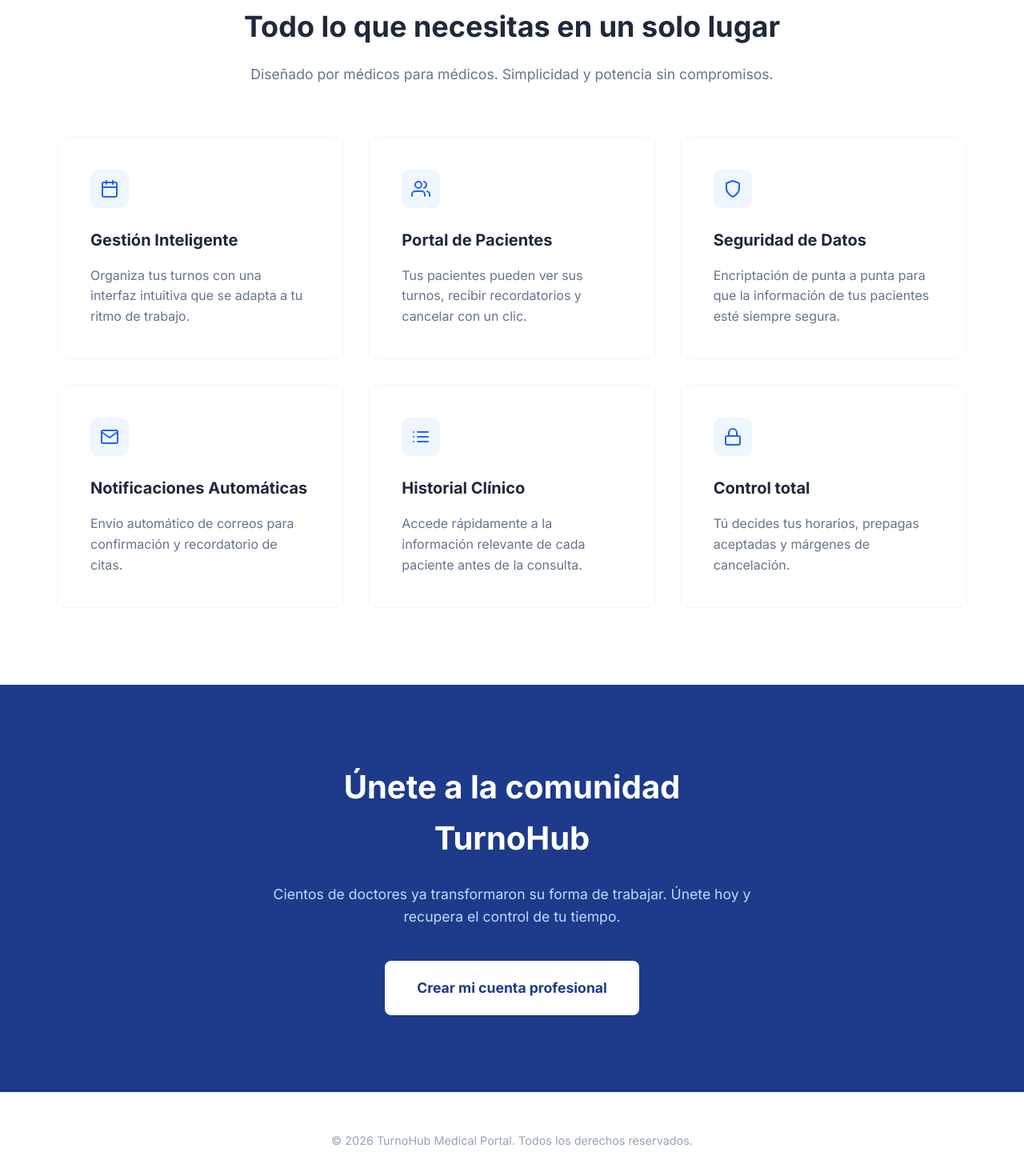
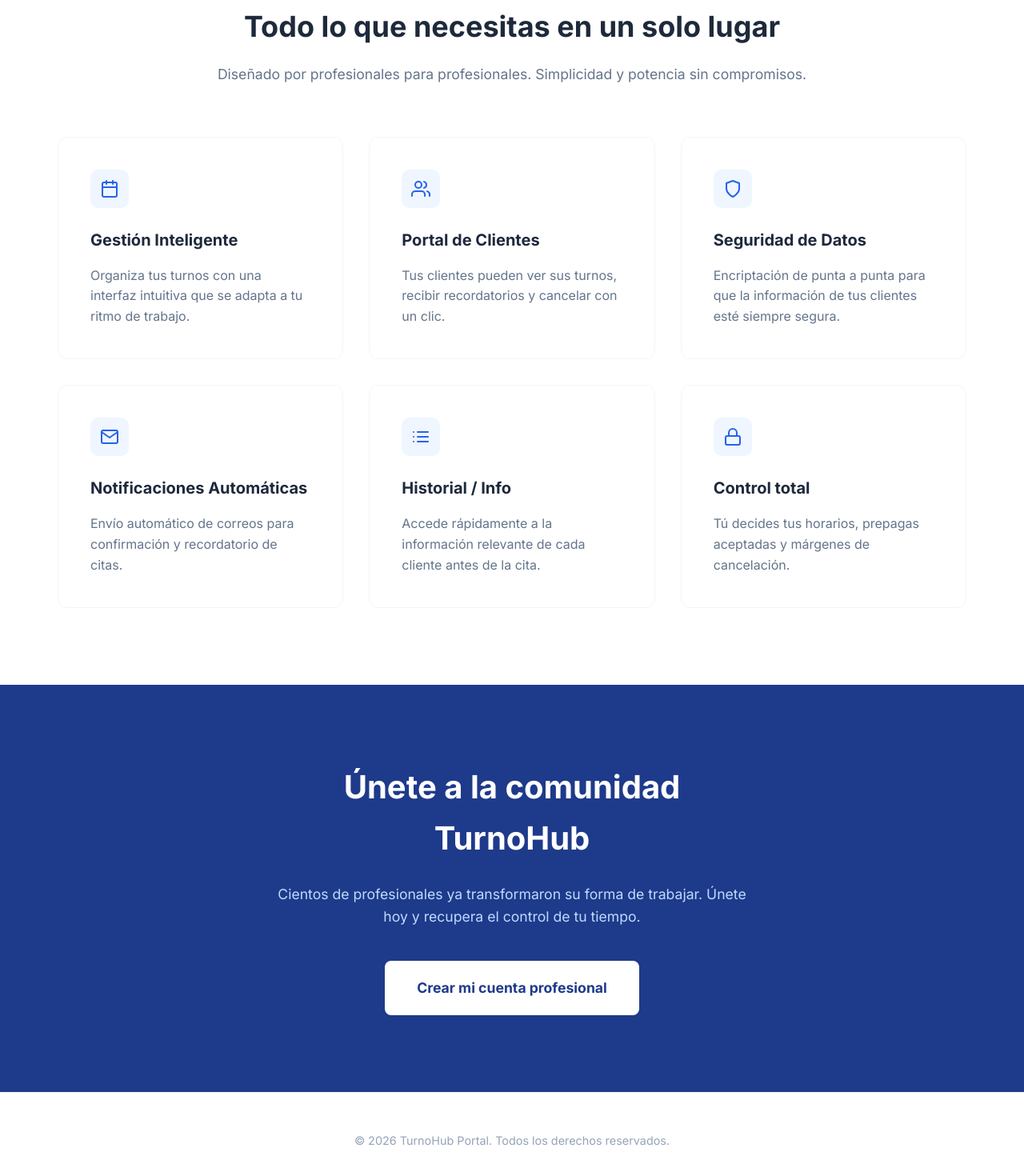
Before and after one commit to agusalvarenga1998/Gestor-de-Turnos, a React (Create React App) app in the folder client/: page /why-turnohub in a window 1280 px wide. Shown: the part 734-2204 px from the top of the page at 80% size. Built offline with nearby package versions, Linux system fonts and the light colour scheme; no server answers.

Commit message:
feat: renaming 'Paciente' to 'Cliente' across all professional UI and public portal

```diff
--- a/client/src/App.js
+++ b/client/src/App.js
@@ -49,7 +49,7 @@
 
   return (
     <Routes>
-      {/* Portal del Paciente (públicas) - siempre disponible */}
+      {/* Portal del Cliente (públicas) - siempre disponible */}
       <Route path="/patient" element={<PatientPortalHomePage />} />
       <Route path="/patient/appointment/:appointmentCode" element={<PatientAppointmentViewPage />} />
       <Route path="/appointment/:token" element={<ConfirmAppointmentPage />} />
--- a/client/src/pages/AppointmentsPage.js
+++ b/client/src/pages/AppointmentsPage.js
@@ -370,14 +370,14 @@
 
               <form onSubmit={handleCreateAppointment} className={styles.form}>
                 <div className={styles.formGroup}>
-                  <label>Paciente*</label>
+                  <label>Cliente*</label>
                   <select
                     name="patientId"
                     value={formData.patientId}
                     onChange={handleFormChange}
                     required
                   >
-                    <option value="">Selecciona un paciente</option>
+                    <option value="">Selecciona un cliente</option>
                     {patients.map(p => (
                       <option key={p.id} value={p.id}>{p.name}</option>
                     ))}
@@ -505,7 +505,7 @@
             <Icon name="search" size={18} color="#64748b" />
             <input
               type="text"
-              placeholder="Buscar paciente o teléfono..."
+              placeholder="Buscar cliente o teléfono..."
               value={searchTerm}
               onChange={(e) => setSearchTerm(e.target.value)}
               className={styles.searchInput}
@@ -552,7 +552,7 @@
               <thead>
                 <tr>
                   <th>Turno</th>
-                  <th>Paciente</th>
+                  <th>Cliente</th>
                   <th>Motivo / Obra Social</th>
                   <th>Costo Total</th>
                   <th>Seña Pagada</th>
@@ -579,7 +579,7 @@
                         <div className={styles.time}>{appt.appointment_time}</div>
                         <div className={styles.miniCode}>{appt.appointment_code}</div>
                       </td>
-                      <td className={styles.patientInfo} data-label="Paciente">
+                      <td className={styles.patientInfo} data-label="Cliente">
                         <div className={styles.pName}>{appt.patient_name}</div>
                         <div className={styles.pPhone}>{appt.patient_phone}</div>
                       </td>
--- a/client/src/pages/ConfirmAppointmentPage.js
+++ b/client/src/pages/ConfirmAppointmentPage.js
@@ -98,8 +98,8 @@
     const endTime = `${year}${month}${day}T${endHour}${minutes}00`;
 
     // Crear título y descripción
-    const title = `Cita con Dr. ${appointment.doctor_name}`;
-    const description = `Paciente: ${appointment.patient_name}\n${
+    const title = `Cita con ${appointment.doctor_name}`;
+    const description = `Cliente: ${appointment.patient_name}\n${
       appointment.doctor_specialization ? `Especialidad: ${appointment.doctor_specialization}\n` : ''
     }${appointment.reason_for_visit ? `Motivo: ${appointment.reason_for_visit}` : ''}`;
 
@@ -119,7 +119,7 @@
       <div className={styles.card}>
         <div className={styles.header}>
           <Icon name="calendar-check" size={32} color="#2563eb" />
-          <h1>Tu Cita Médica</h1>
+          <h1>Tu Cita</h1>
         </div>
 
         <div className={styles.content}>
@@ -142,10 +142,10 @@
             </div>
           </div>
 
-          {/* Información del Paciente */}
+          {/* Información del Cliente */}
           <div className={styles.section}>
             <h2 className={styles.sectionTitle}>
-              <Icon name="user" size={20} color="#2563eb" /> Paciente
+              <Icon name="user" size={20} color="#2563eb" /> Cliente
             </h2>
             <div className={styles.infoBlock}>
               <div className={styles.infoPair}>
@@ -214,7 +214,7 @@
 
         <div className={styles.footer}>
           <p className={styles.footerText}>
-            Sistema de Gestión de Citas Médicas
+            Sistema de Gestión de Turnos
           </p>
         </div>
       </div>
--- a/client/src/pages/HelpCenterPage.js
+++ b/client/src/pages/HelpCenterPage.js
@@ -15,11 +15,11 @@
     {
       icon: 'calendar',
       title: 'Gestión de Turnos',
-      topics: ['Configurar horarios', 'Bloquear días', 'Reprogramar pacientes']
+      topics: ['Configurar horarios', 'Bloquear días', 'Reprogramar clientes']
     },
     {
       icon: 'shield',
-      title: 'Pacientes y Privacidad',
+      title: 'Clientes y Privacidad',
       topics: ['Gestión de historias', 'Protección de datos', 'Consentimiento digital']
     },
     {
--- a/client/src/pages/PatientAppointmentViewPage.js
+++ b/client/src/pages/PatientAppointmentViewPage.js
@@ -251,7 +251,7 @@
             {/* Información del Paciente */}
             <div className={styles.patientDetailedInfo}>
               <div className={styles.dataRow}>
-                <span className={styles.dataLabel}>PACIENTE</span>
+                <span className={styles.dataLabel}>CLIENTE</span>
                 <span className={styles.dataValue}>{appointment.patient_name}</span>
               </div>
               <div className={styles.dataRow}>
--- a/client/src/pages/WhyTurnoHubPage.js
+++ b/client/src/pages/WhyTurnoHubPage.js
@@ -12,13 +12,13 @@
     },
     {
       icon: 'users',
-      title: 'Portal de Pacientes',
-      desc: 'Tus pacientes pueden ver sus turnos, recibir recordatorios y cancelar con un clic.'
+      title: 'Portal de Clientes',
+      desc: 'Tus clientes pueden ver sus turnos, recibir recordatorios y cancelar con un clic.'
     },
     {
       icon: 'shield',
       title: 'Seguridad de Datos',
-      desc: 'Encriptación de punta a punta para que la información de tus pacientes esté siempre segura.'
+      desc: 'Encriptación de punta a punta para que la información de tus clientes esté siempre segura.'
     },
     {
       icon: 'mail',
@@ -27,8 +27,8 @@
     },
     {
       icon: 'list',
-      title: 'Historial Clínico',
-      desc: 'Accede rápidamente a la información relevante de cada paciente antes de la consulta.'
+      title: 'Historial / Info',
+      desc: 'Accede rápidamente a la información relevante de cada cliente antes de la cita.'
     },
     {
       icon: 'lock',
@@ -55,7 +55,7 @@
         <div className={styles.heroContent}>
           <span className={styles.badge}>MÁS QUE UN GESTOR DE TURNOS</span>
           <h1>Lleva tu consultorio <br /><span>al siguiente nivel</span></h1>
-          <p>TurnoHub es la herramienta definitiva para profesionales de la salud que buscan eficiencia, orden y una mejor experiencia para sus pacientes.</p>
+          <p>TurnoHub es la herramienta definitiva para profesionales que buscan eficiencia, orden y una mejor experiencia para sus clientes.</p>
           <div className={styles.ctaGroup}>
             <Link to="/register" className={styles.primaryBtn}>Empezar ahora gratis</Link>
             <a href="#features" className={styles.secondaryBtn}>Ver características</a>
@@ -67,7 +67,7 @@
       <section id="features" className={styles.featuresSection}>
         <div className={styles.sectionHeader}>
           <h2>Todo lo que necesitas en un solo lugar</h2>
-          <p>Diseñado por médicos para médicos. Simplicidad y potencia sin compromisos.</p>
+          <p>Diseñado por profesionales para profesionales. Simplicidad y potencia sin compromisos.</p>
         </div>
 
         <div className={styles.grid}>
@@ -87,14 +87,14 @@
       <section className={styles.trustSection}>
         <div className={styles.trustContent}>
           <h2>Únete a la comunidad TurnoHub</h2>
-          <p>Cientos de doctores ya transformaron su forma de trabajar. Únete hoy y recupera el control de tu tiempo.</p>
+          <p>Cientos de profesionales ya transformaron su forma de trabajar. Únete hoy y recupera el control de tu tiempo.</p>
           <Link to="/register" className={styles.finalCta}>Crear mi cuenta profesional</Link>
         </div>
       </section>
 
       {/* Footer */}
       <footer className={styles.footer}>
-        <p>© 2026 TurnoHub Medical Portal. Todos los derechos reservados.</p>
+        <p>© 2026 TurnoHub Portal. Todos los derechos reservados.</p>
       </footer>
     </div>
   );
```
Also changed, not shown: client/src/pages/PatientsPage.js (+9 -9 lines).
